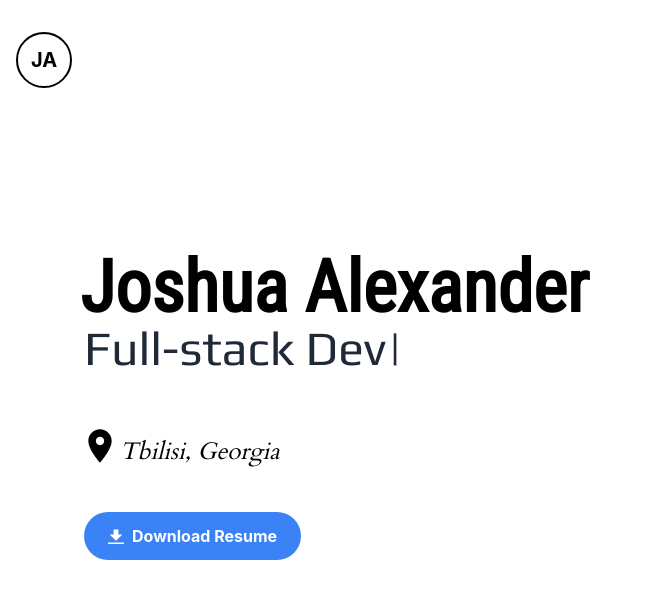
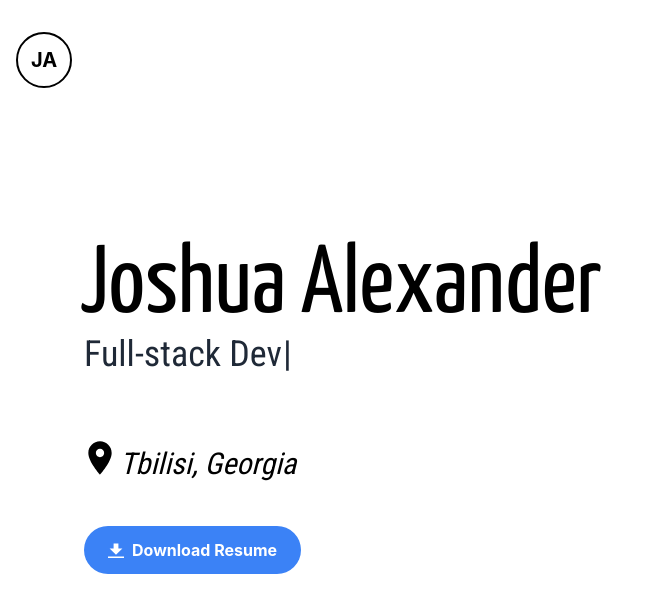
Before and after one commit to JoshuaAlexanderNeo/portfolio, a Next.js app: page / in a window 1280 px wide. Shown: the top 612 px of the page, without its empty margins (0-648 px from the left). Built offline with nearby package versions, Linux system fonts and the light colour scheme.

Commit message:
change fonts.

```diff
--- a/components/Hero/index.js
+++ b/components/Hero/index.js
@@ -17,8 +17,8 @@ const Hero = () => {
       </div>
       <div className='h-screen items-center flex -mt-24 ml-20 '>
         <div>
-          <h1 className='text-7xl font-robotoCondensed font-bold'>Joshua Alexander</h1>
-          <div className='text-5xl font-play text-gray-800 font-light ml-1 min-h-[100px]'>
+          <h1 className='sm:text-8xl text-6xl font-yanone '>Joshua Alexander</h1>
+          <div className='text-4xl font-robotoCondensed text-gray-800 font-light ml-1 min-h-[100px]'>
             <TypewriterComponent
               options={{
                 strings: [
@@ -56,7 +56,7 @@ const Hero = () => {
               title='LocationOn'>
               <path d='M12 2C8.13 2 5 5.13 5 9c0 5.25 7 13 7 13s7-7.75 7-13c0-3.87-3.13-7-7-7zm0 9.5c-1.38 0-2.5-1.12-2.5-2.5s1.12-2.5 2.5-2.5 2.5 1.12 2.5 2.5-1.12 2.5-2.5 2.5z'></path>
             </svg>
-            <div className='font-cardo mt-3 italic text-2xl'>Tbilisi, Georgia</div>
+            <div className='font-robotoCondensed mt-3 italic text-3xl'>Tbilisi, Georgia</div>
           </div>
           <div className='mt-10'>
             <a href={'resume.pdf'} download>
--- a/pages/index.js
+++ b/pages/index.js
@@ -13,6 +13,7 @@ export default function Home() {
           rel='stylesheet'></link>
         <link href='https://fonts.googleapis.com/css2?family=Play&display=swap' rel='stylesheet'></link>
         <link href='https://fonts.googleapis.com/css2?family=Cardo&display=swap' rel='stylesheet'></link>
+        <link href='https://fonts.googleapis.com/css2?family=Yanone+Kaffeesatz&display=swap' rel='stylesheet'></link>
       </Head>
       <ResponsiveNavBar />
       <Hero />
--- a/tailwind.config.js
+++ b/tailwind.config.js
@@ -5,7 +5,8 @@ module.exports = {
       fontFamily: {
         robotoCondensed: ['Roboto Condensed'],
         play: ['Play'],
-        cardo: ['Cardo']
+        cardo: ['Cardo'],
+        yanone: ['Yanone Kaffeesatz']
       },
       transitionProperty: {
         height: 'height'
```
